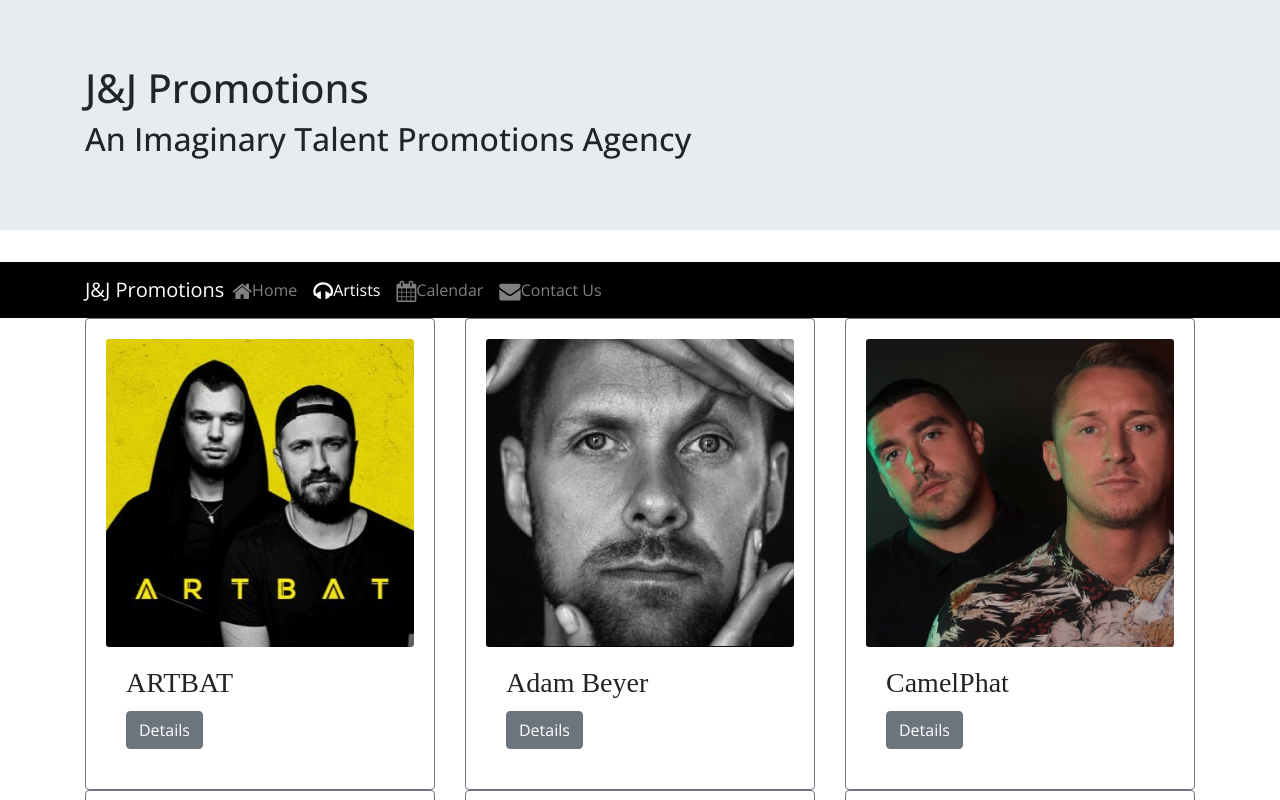
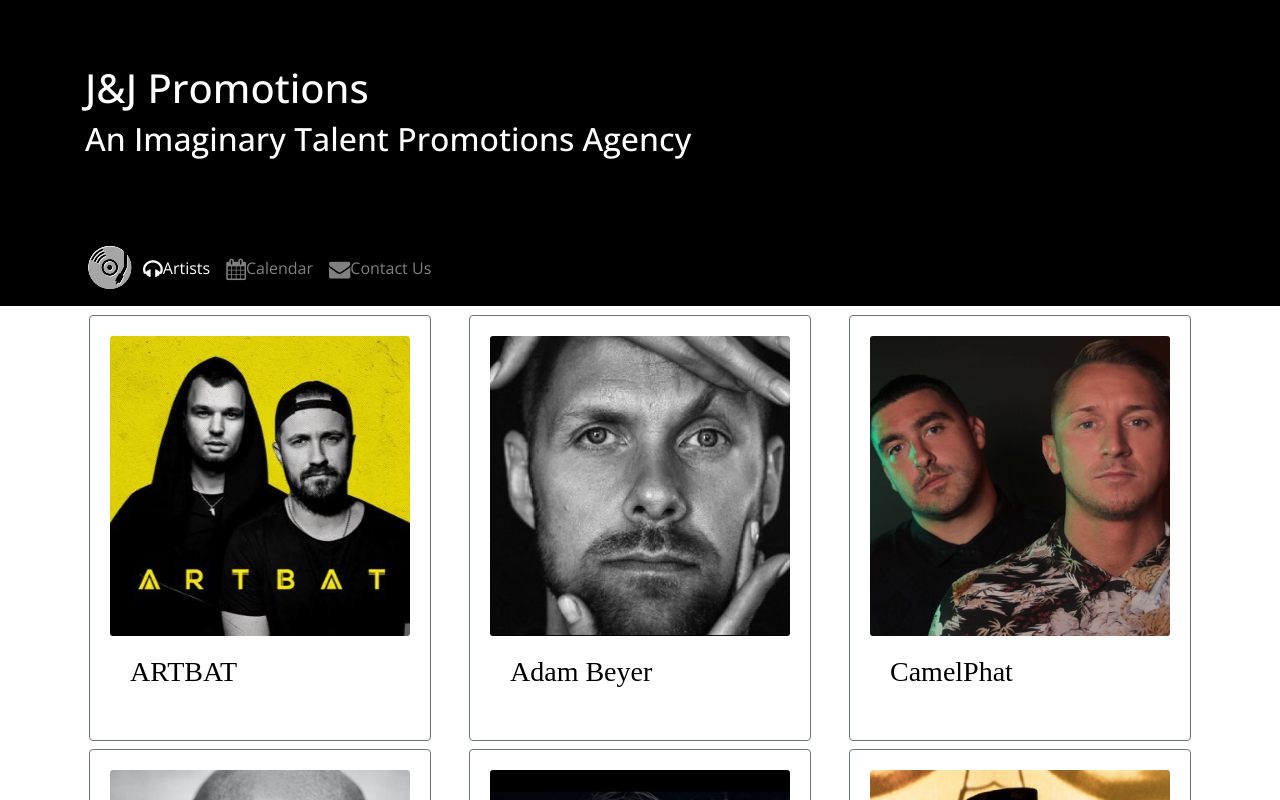
Before and after one commit to jessicamoody1988/pp_react, a React (Create React App) app: page /artists in a window 1280 px wide. Shown: the top 800 px of the page. Built offline with nearby package versions, Linux system fonts and the light colour scheme; a web font is replaced by a local one.

Commit message:
Created Events component, added EventPage component to Main component - NOT CURRENTLY WORKING

```diff
--- a/src/App.css
+++ b/src/App.css
@@ -8,4 +8,39 @@
 
 .header {
   background-color: black;
+  margin-top: 0;
+  margin-bottom: 5px;
 }
+
+footer {
+  background-color: black;
+  margin-top: 5px;
+}
+
+.jumbotron {
+  background-color: black;
+  color: white;
+  margin-bottom: 0;
+}
+
+.artistCard {
+  margin: auto;
+  display: flex;
+}
+
+button.artistCard {
+  background-color: white;
+  color: black;
+  border: none;
+  padding: 0;
+  text-align: center;
+  text-decoration: none;
+  display: inline-block;
+  font-size: 1.5rem;
+  transition-duration: 0.4s;
+}
+
+button.artistCard:hover {
+  background-color: black;
+  color: white;
+}
--- a/src/components/ArtistDirectory.js
+++ b/src/components/ArtistDirectory.js
@@ -29,7 +29,9 @@
     render() {
         return (
             <React.Fragment>
-                <Button onClick={this.toggleModal}>Details</Button>
+                <Button onClick={this.toggleModal} className='artistCard'>
+                    <CardTitle>{this.state.artist.name}</CardTitle>
+                </Button>
                 <Modal isOpen={this.state.isModalOpen} toggle={this.toggleModal}>
                     <img src={this.state.artist.image} alt={this.state.artist.name} />
                     <ModalHeader toggle={this.toggleModal}>{this.state.artist.name}</ModalHeader>
@@ -46,10 +48,9 @@
 
 function RenderDirectoryItem({ artist }) {
     return (
-        <Card body outline color='secondary'>
+        <Card body outline color='secondary' className='m-1 artistCard'>
             <CardImg width='100%' src={artist.image} alt={artist.name} />
             <CardBody>
-                <CardTitle>{artist.name}</CardTitle>
                 <ArtistModal artist={artist} />
             </CardBody>
         </Card>
--- a/src/components/ArtistInfo.js
+++ /dev/null
@@ -1,37 +0,0 @@
-import React from 'react';
-import {
-    Card,
-    CardBody,
-    CardImg,
-    CardText,
-    CardTitle
-} from 'reactstrap';
-
-function RenderArtist({ artist }) {
-    return (
-        <div className='col-md-5 m-1'>
-            <Card>
-                <CardImg top src={artist.image} alt={artist.name} />
-                <CardBody>
-                    <CardTitle>{artist.name}</CardTitle>
-                    <CardText>{artist.description}</CardText>
-                </CardBody>
-            </Card>
-        </div>
-    );
-}
-
-function ArtistInfo(props) {
-    if(props.artist) {
-        return (
-            <div className='container'>
-                <div className='row'>
-                    <RenderArtist artist={props.artist} />
-                </div>
-            </div>
-        );
-    }
-    return <div />
-}
-
-export default ArtistInfo;
--- a/src/components/Calendar.js
+++ b/src/components/Calendar.js
@@ -1,10 +1,11 @@
 import React from 'react';
-import { Button } from 'reactstrap';
+import { Link } from 'react-router-dom';
 import moment from 'moment';
 
 function RenderCalendar({ event }) {
     return (
         <div className='container mt-1'>
+            <Link to={`/calendar/${event.id}`}>
                 <div className='row'>
                     <div className='col-md-4'>
                         <img width='100%' src={event.image} alt={event.name} />
@@ -13,15 +14,15 @@
                         <h3>{event.name}</h3>
                         <p>{moment(event.start.toString()).format('MMMM Do YYYY, h:mm a')} - {moment(event.end.toString()).format('MMMM Do YYYY, h:mm a')}</p>
                         <p><strong>Location: </strong>{event.location}</p>
-                    <Button>More Info</Button>
                     </div>
                 </div>
+            </Link>
         </div>
     );
 }
 
 function Calendar(props) {
-    const events = props.events.sort((a,b) => +a.id - b.id).map(event => {
+    const events = props.events.sort((a,b) => a.id - b.id).map(event => {
         return (
             <div key={event.id}>
                 <RenderCalendar event={event} />
--- /dev/null
+++ b/src/components/Events.js
@@ -0,0 +1,35 @@
+import React, { Component } from 'react';
+import moment from 'moment';
+
+class Events extends Component {
+    render({ event }) {
+        if(event) {
+            return (
+                <div className='container'>
+                    <div className='row'>
+                        <div className='col'>
+                            <img src={event.image} alt={event.name} />
+                        </div>
+                    </div>
+                    <div className='row'>
+                        <div className='col-md-4'>
+                            <p>
+                                <strong>Start:</strong> {moment(event.start.toString()).format('MMMM Do YYYY, h:mm a')} \n
+                                <strong>End:</strong> {moment(event.end.toString()).format('MMMM Do YYYY, h:mm a')} \n
+                                <strong>Location:</strong> {event.location}
+                            </p>
+                        </div>
+                        <div className='col'>
+                            <p>
+                                <strong>Description:</strong> {event.description}
+                            </p>
+                        </div>
+                    </div>
+                </div>
+            );
+        }
+        return <div></div>
+    }
+}
+
+export default Events;
--- a/src/components/Header.js
+++ b/src/components/Header.js
@@ -34,15 +34,10 @@
                 </Jumbotron>
                 <Navbar dark sticky='top' expand='md' className='header'>
                     <div className='container'>
-                        <NavbarBrand className='mr-auto' href='/'>J&J Promotions</NavbarBrand>
+                        <NavbarBrand className='mr-auto' href='/'><img src='assets/images/recordLogo_50x50.png' alt='record player logo' /></NavbarBrand>
                         <NavbarToggler onClick={this.toggleNav} />
                         <Collapse isOpen={this.state.isNavOpen} navbar>
                             <Nav navbar>
-                                <NavItem>
-                                    <NavLink className='nav-link' to='/home'>
-                                        <i className='fa fa-home fa-lg' />Home
-                                    </NavLink>
-                                </NavItem>
                                 <NavItem>
                                     <NavLink className='nav-link' to='/artists'>
                                         <i className='fa fa-headphones fa-lg' />Artists
--- a/src/components/Main.js
+++ b/src/components/Main.js
@@ -1,11 +1,11 @@
 import React, { Component } from 'react';
 import ArtistDirectory from './ArtistDirectory';
-import ArtistInfo from './ArtistInfo';
 import Header from './Header';
 import Footer from './Footer';
 import Home from './Home';
 import Contact from './Contact';
 import Calendar from './Calendar';
+import Events from './Events';
 import { Redirect, Route, Switch, withRouter } from 'react-router-dom';
 import { connect } from 'react-redux';
 
@@ -27,10 +27,9 @@
             );
         }
 
-        const ArtistById = ({ match }) => {
+        const EventPage = ({ match }) => {
             return (
-                <ArtistInfo
-                    artist={this.props.artists.filter(artist => artist.id === +match.params.artistId)[0]} />
+                <Events event={this.state.events.filter(event => event.id === +match.params.eventId)[0]} />
             );
         }
 
@@ -40,8 +39,8 @@
                 <Switch>
                     <Route path='/home' component={HomePage} />
                     <Route exact path='/artists' render={() => <ArtistDirectory artists={this.props.artists} /> } />
-                    <Route path='/artists/:artistId' component={ArtistById} />
                     <Route path='/calendar' render={() => <Calendar events={this.props.events} /> } />
+                    <Route path='/calendar/:eventId' component={EventPage} />
                     <Route exact path='/contactus' component={Contact} />
                     <Redirect to='/home' />
                 </Switch>
```
Also changed, not shown: public/assets/images/recordLogo.png (added), public/assets/images/recordLogo_50x50.png (added). Lines whose indentation alone changed are shown as unchanged.
